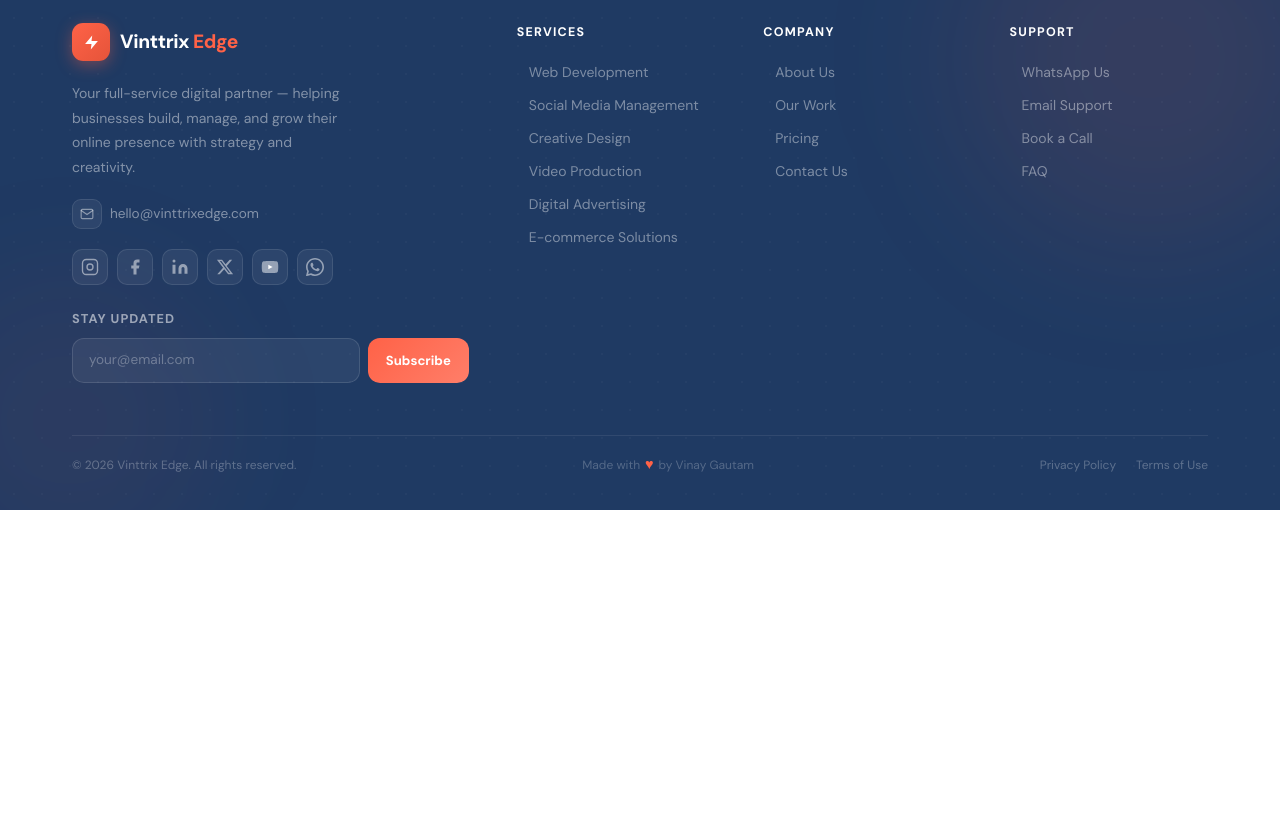
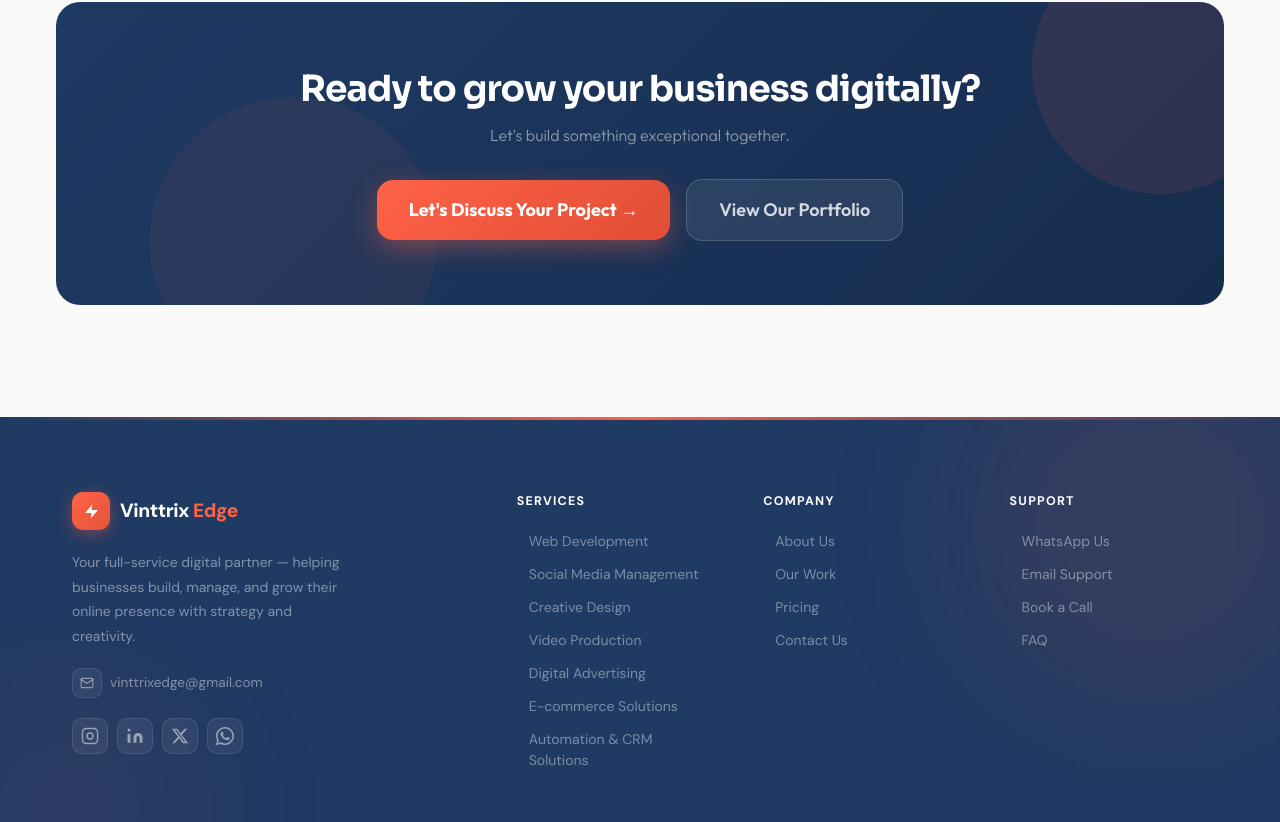
Before and after one commit to Rohitk0409/inttrix_frontend, a React (Vite) app: page /services in a window 1280 px wide. Shown: the part 1975-2797 px from the top of the page. Before the commit the page ends 2485 px from the top, so only its background shows below. Built offline with nearby package versions, Linux system fonts and the light colour scheme.

Commit message:
add onr more servivces

```diff
--- a/src/components/Footer/Footer.jsx
+++ b/src/components/Footer/Footer.jsx
@@ -24,15 +24,15 @@ const socialLinks = [
       </svg>
     ),
   },
-  {
-    name: "Facebook",
-    href: "#",
-    icon: (
-      <svg viewBox="0 0 24 24" fill="currentColor" width={18} height={18}>
-        <path d="M18 2h-3a5 5 0 0 0-5 5v3H7v4h3v8h4v-8h3l1-4h-4V7a1 1 0 0 1 1-1h3z" />
-      </svg>
-    ),
-  },
+  // {
+  //   name: "Facebook",
+  //   href: "#",
+  //   icon: (
+  //     <svg viewBox="0 0 24 24" fill="currentColor" width={18} height={18}>
+  //       <path d="M18 2h-3a5 5 0 0 0-5 5v3H7v4h3v8h4v-8h3l1-4h-4V7a1 1 0 0 1 1-1h3z" />
+  //     </svg>
+  //   ),
+  // },
   {
     name: "LinkedIn",
     href: "#",
@@ -53,19 +53,19 @@ const socialLinks = [
       </svg>
     ),
   },
-  {
-    name: "YouTube",
-    href: "#",
-    icon: (
-      <svg viewBox="0 0 24 24" fill="currentColor" width={18} height={18}>
-        <path d="M22.54 6.42a2.78 2.78 0 0 0-1.95-1.96C18.88 4 12 4 12 4s-6.88 0-8.59.46a2.78 2.78 0 0 0-1.95 1.96A29 29 0 0 0 1 12a29 29 0 0 0 .46 5.58A2.78 2.78 0 0 0 3.41 19.6C5.12 20 12 20 12 20s6.88 0 8.59-.46a2.78 2.78 0 0 0 1.95-1.95A29 29 0 0 0 23 12a29 29 0 0 0-.46-5.58z" />
-        <polygon
-          points="9.75 15.02 15.5 12 9.75 8.98 9.75 15.02"
-          fill="white"
-        />
-      </svg>
-    ),
-  },
+  // {
+  //   name: "YouTube",
+  //   href: "#",
+  //   icon: (
+  //     <svg viewBox="0 0 24 24" fill="currentColor" width={18} height={18}>
+  //       <path d="M22.54 6.42a2.78 2.78 0 0 0-1.95-1.96C18.88 4 12 4 12 4s-6.88 0-8.59.46a2.78 2.78 0 0 0-1.95 1.96A29 29 0 0 0 1 12a29 29 0 0 0 .46 5.58A2.78 2.78 0 0 0 3.41 19.6C5.12 20 12 20 12 20s6.88 0 8.59-.46a2.78 2.78 0 0 0 1.95-1.95A29 29 0 0 0 23 12a29 29 0 0 0-.46-5.58z" />
+  //       <polygon
+  //         points="9.75 15.02 15.5 12 9.75 8.98 9.75 15.02"
+  //         fill="white"
+  //       />
+  //     </svg>
+  //   ),
+  // },
   {
     name: "WhatsApp",
     href: "#",
@@ -86,6 +86,7 @@ const footerLinks = {
     "Video Production",
     "Digital Advertising",
     "E-commerce Solutions",
+    "Automation & CRM Solutions",
   ],
   Company: ["About Us", "Our Work", "Pricing", "Contact Us"],
   Support: ["WhatsApp Us", "Email Support", "Book a Call", "FAQ"],
@@ -328,7 +329,7 @@ function Footer() {
                 <div className="vx-email-icon">
                   <EmailIcon />
                 </div>
-                hello@vinttrixedge.com
+                vinttrixedge@gmail.com
               </a>
 
               {/* Social row */}
@@ -343,30 +344,6 @@ function Footer() {
                     {s.icon}
                   </a>
                 ))}
-              </div>
-
-              {/* Newsletter */}
-              <div style={{ marginTop: 4 }}>
-                <p
-                  style={{
-                    color: "rgba(255,255,255,0.55)",
-                    fontSize: "0.8rem",
-                    fontWeight: 700,
-                    letterSpacing: "0.08em",
-                    textTransform: "uppercase",
-                    marginBottom: 10,
-                  }}
-                >
-                  Stay Updated
-                </p>
-                <div className="vx-newsletter-row">
-                  <input
-                    className="vx-input"
-                    type="email"
-                    placeholder="your@email.com"
-                  />
-                  <button className="vx-sub-btn">Subscribe</button>
-                </div>
               </div>
             </motion.div>
 
--- a/src/pages/AboutPage/AboutPages.jsx
+++ b/src/pages/AboutPage/AboutPages.jsx
@@ -25,6 +25,7 @@ const deliverables = [
   { icon: "🎥", label: "Product Video & Reels" },
   { icon: "🛒", label: "E-commerce Management" },
   { icon: "📈", label: "Digital Ad Campaigns" },
+  { icon: "⚙️", label: "Automation & CRM Solutions" },
 ];
 
 const values = [
--- a/src/pages/HomePage/HomePage.jsx
+++ b/src/pages/HomePage/HomePage.jsx
@@ -6,6 +6,7 @@ import {
   Palette,
   Play,
   Rocket,
+  Settings,
   Shield,
   ShoppingCart,
   Star,
@@ -168,6 +169,12 @@ function HomePage() {
       title: "E-commerce",
       desc: "End-to-end store management for maximum sales.",
       accent: "#6366F1",
+    },
+    {
+      icon: Settings,
+      title: "Automation & CRM",
+      desc: "Smart systems for lead tracking, WhatsApp automation, and sales pipeline management.",
+      accent: "#14B8A6",
     },
   ];
 
--- a/src/pages/ServicePage/ServicePage.jsx
+++ b/src/pages/ServicePage/ServicePage.jsx
@@ -102,12 +102,25 @@ const services = [
       "Sponsored Ads & Catalog Management",
     ],
   },
+  {
+    icon: "⚙️",
+    number: "07",
+    title: "Automation & CRM Solutions",
+    short: "CRM",
+    items: [
+      "Custom CRM Development (e.g., Patient Management System)",
+      "WhatsApp Automation (Auto Replies & Follow-ups)",
+      "Email Automation (Drip Campaigns)",
+      "Lead Tracking Dashboards",
+      "Sales Pipeline Setup",
+    ],
+  },
 ];
 
 const badges = [
   "50+ Projects Delivered",
   "98% Client Retention",
-  "6 Core Services",
+  "7 Core Services",
 ];
 
 export default function ServicePage() {
```
Also changed, not shown: src/pages/OurWorks/AllWorks.jsx/Ecomerce.jsx (added), src/pages/OurWorks/AllWorks.jsx/SocialMedia.jsx (added), src/pages/OurWorks/AllWorks.jsx/WebSiteWork.jsx (added), src/pages/OurWorks/OurWorks.jsx (added).
